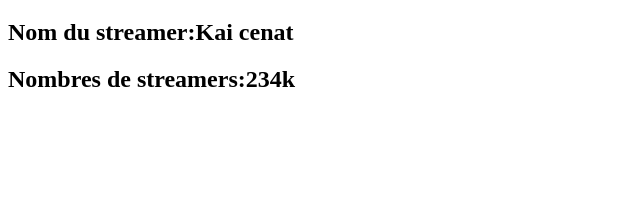
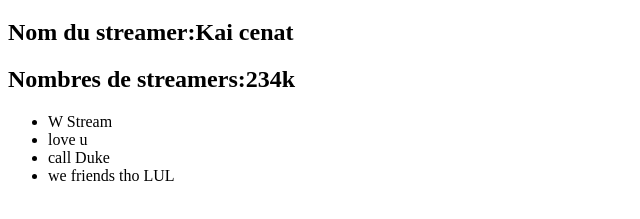
Before and after one commit to elsattaque/TP_Git_StreamHub, a plain HTML site: page PageDétails.html in a window 1280 px wide. Shown: the part 61-280 px from the top of the page, without its empty margins (0-640 px from the left). Drawn offline with Linux system fonts and the light colour scheme.

Commit message:
Add comments on stream

```diff
--- a/PageDétails.html
+++ b/PageDétails.html
@@ -9,5 +9,12 @@
     <h1>Détails du stream</h1>
     <h2>Nom du streamer:Kai cenat</h2>
     <h2>Nombres de streamers:234k</h2>
+
+    <ul>
+        <li>W Stream</li>
+        <li>love u</li>
+        <li>call Duke</li>
+        <li>we friends tho LUL</li>
+    </ul>
 </body>
 </html>
```
